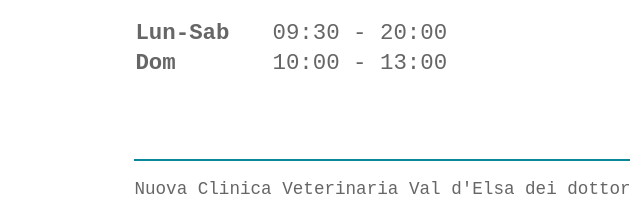
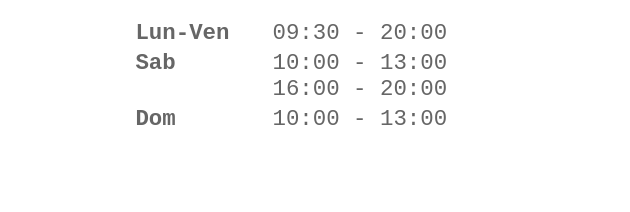
Before and after one commit to edodusi/ncvvaldelsa, a plain HTML site: page docs/index.html in a window 1280 px wide. Shown: the part 552-764 px from the top of the page, 0-630 px from the left. Drawn offline with Linux system fonts and the light colour scheme.

Commit message:
update saturday hours

```diff
--- a/docs/index.html
+++ b/docs/index.html
@@ -76,16 +76,27 @@
       <div class="phone"><i class="fa fa-phone" aria-hidden="true"></i> <span itemprop="telephone">0577 938997</span></div>
       <div class="email"><i class="fa fa-envelope" aria-hidden="true"></i> <a href="mailto:ncvvaldelsa@gmail.com" itemprop="email">ncvvaldelsa@gmail.com</a></div>
       <div class="timetable">
-        <meta itemprop="openingHours" content="Mo,Tu,We,Th,Fr,Sa 09:30-20:00">
+        <meta itemprop="openingHours" content="Mo,Tu,We,Th,Fr 09:30-20:00">
+        <meta itemprop="openingHours" content="Sa 10:00-13:00">
+        <meta itemprop="openingHours" content="Sa 16:00-20:00">
         <meta itemprop="openingHours" content="Su 10:00-13:00">
         <table>
           <tbody>
             <tr>
               <td class="days">
-                Lun-Sab
+                Lun-Ven
               </td>
               <td>
                 <time datetime="09:30">09:30</time> - <time datetime="20:00">20:00</time>
+              </td>
+            </tr>
+            <tr>
+              <td class="days">
+                Sab
+              </td>
+              <td>
+                <time datetime="10:00">10:00</time> - <time datetime="13:00">13:00</time><br/
+                <time datetime="16:00">16:00</time> - <time datetime="20:00">20:00</time>
               </td>
             </tr>
             <tr>
```
Also changed, not shown: 1 other file.
